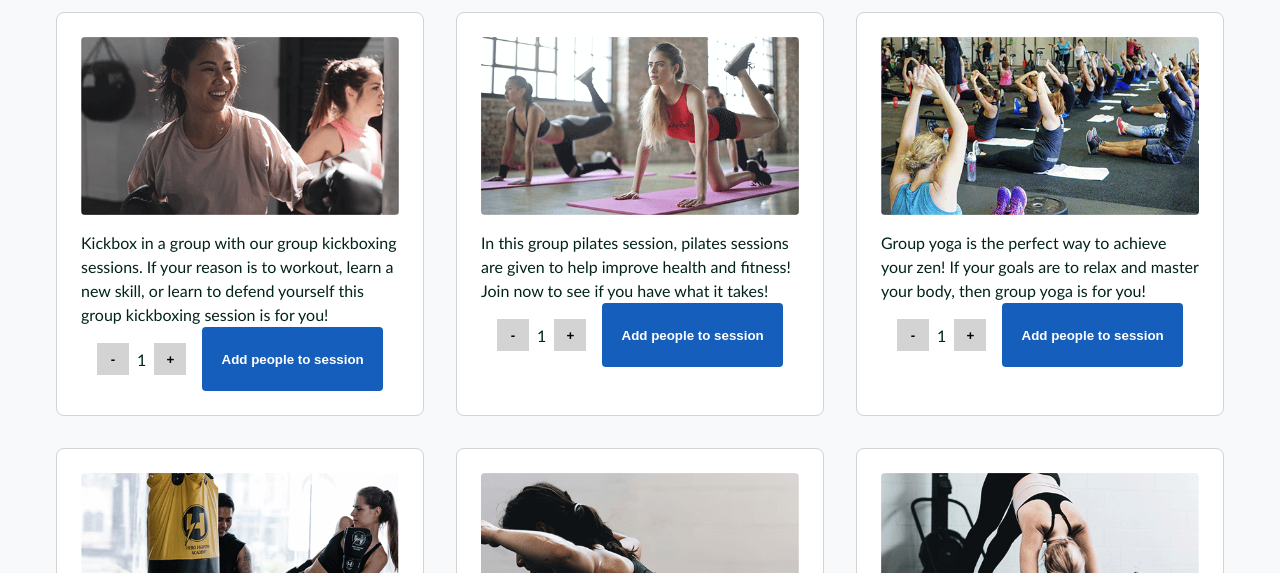
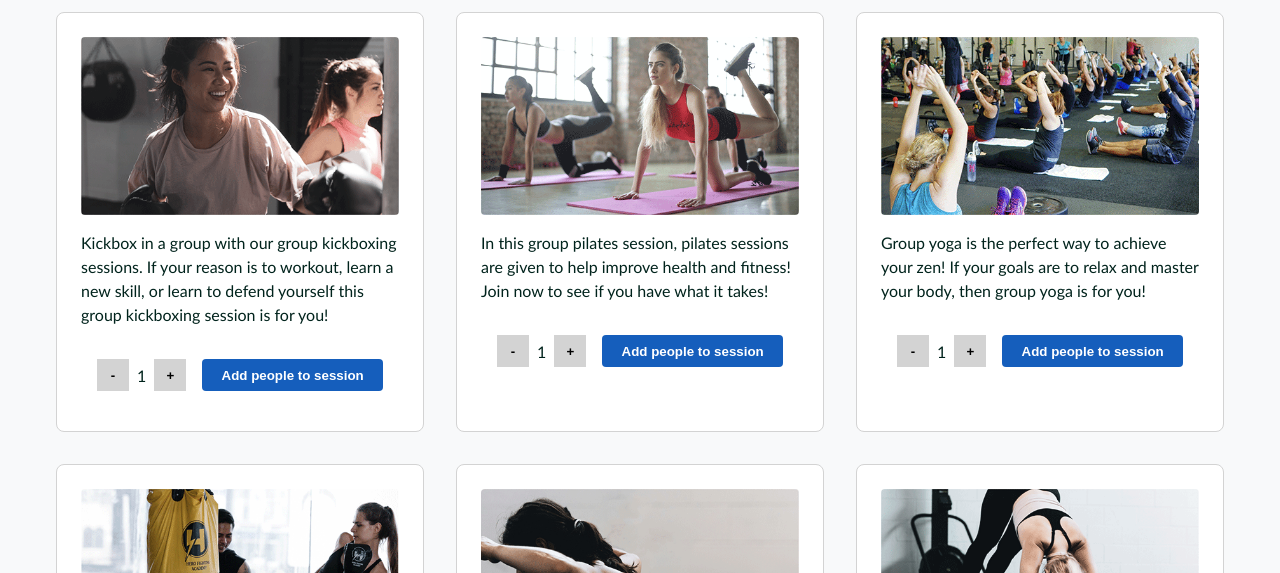
Before and after one commit to Ernesto776/ABC_Fitness, a website: page gallery-shop.html in a window 1280 px wide. Shown: the part 227-800 px from the top of the page. Drawn offline with Linux system fonts and the light colour scheme.

Commit message:
- Created a universal (and more stable) way to add gaps in cards

```diff
--- a/styles.css
+++ b/styles.css
@@ -255,6 +255,7 @@ textarea:focus {
 .container {
   max-width: 1200px;
   margin: 0 auto;
+  margin-bottom: 2rem;
   padding: 1rem 1rem;
 }
 
@@ -302,10 +303,28 @@ textarea:focus {
   border: 1px solid var(--gray-light);
 }
 
-.multi-users {
+.multi-users,
+.card .add-to-cart-btn {
   display: flex;
   justify-content: center;
   gap: 0rem 1rem;
+  display: flex;
+  justify-content: center;
+  align-items: center;
+  flex-wrap: wrap;
+  gap: 0.5rem 1rem;
+}
+
+.multi-users .qty-btn,
+.multi-users .add-to-cart-btn {
+  height: 32px;
+}
+
+.multi-users .add-to-cart-btn {
+  display: inline-flex;
+  align-items: center;
+  justify-content: center;
+  padding: 0 1.2rem;
 }
 
 .card img,
@@ -314,8 +333,13 @@ textarea:focus {
   height: auto;
   display: block;
   border-radius: 4px;
-  margin-bottom: 1rem;
   object-fit: contain;
+}
+
+.card p,
+.grid-2 h1,
+.card .pns h3 {
+  margin: 1rem 0;
 }
 
 /* Forms */
@@ -359,7 +383,6 @@ footer {
   background-color: var(--navy-dark);
   color: var(--white);
   padding: 1rem 5% 1rem;
-  margin-top: 1rem;
 }
 
 .footer-content,
```
Also changed, not shown: ourImpact.html (+2 -2 lines).
